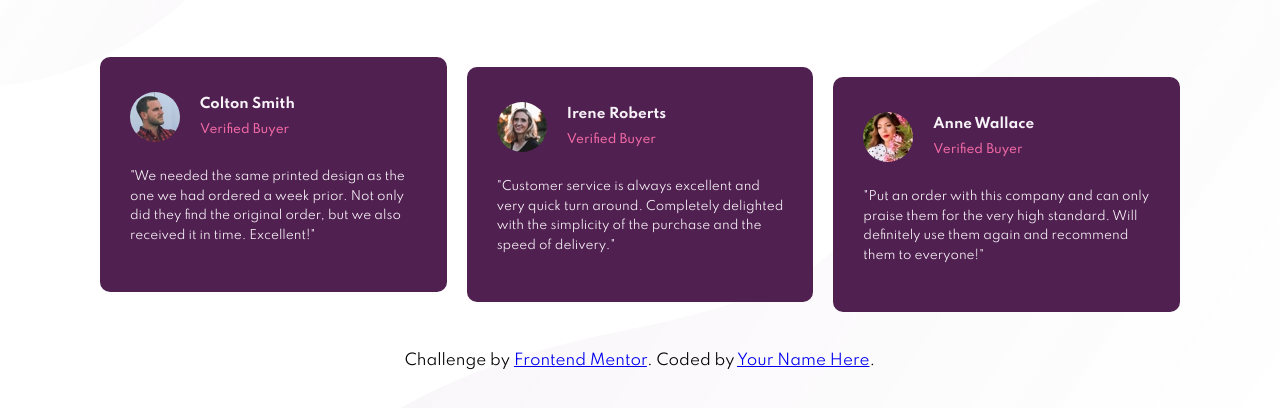
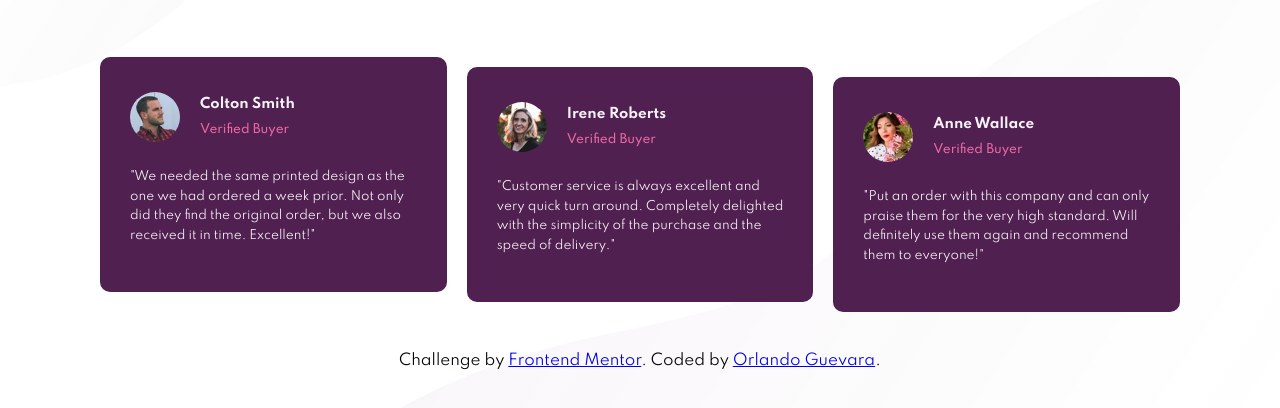
Before and after one commit to tomato-frontend-challenges/social-proof-section, a plain HTML site: page index.html in a window 1280 px wide. Shown: the part 276-684 px from the top of the page. Drawn offline with Linux system fonts and the light colour scheme.

Commit message:
Fix name on html

```diff
--- a/index.html
+++ b/index.html
@@ -131,7 +131,7 @@
         Challenge by
         <a href="https://www.frontendmentor.io?ref=challenge" target="_blank"
           >Frontend Mentor</a
-        >. Coded by <a href="#">Your Name Here</a>.
+        >. Coded by <a href="https://github.com/TheCodingTomato">Orlando Guevara</a>.
       </div>
     </main>
   </body>
```
